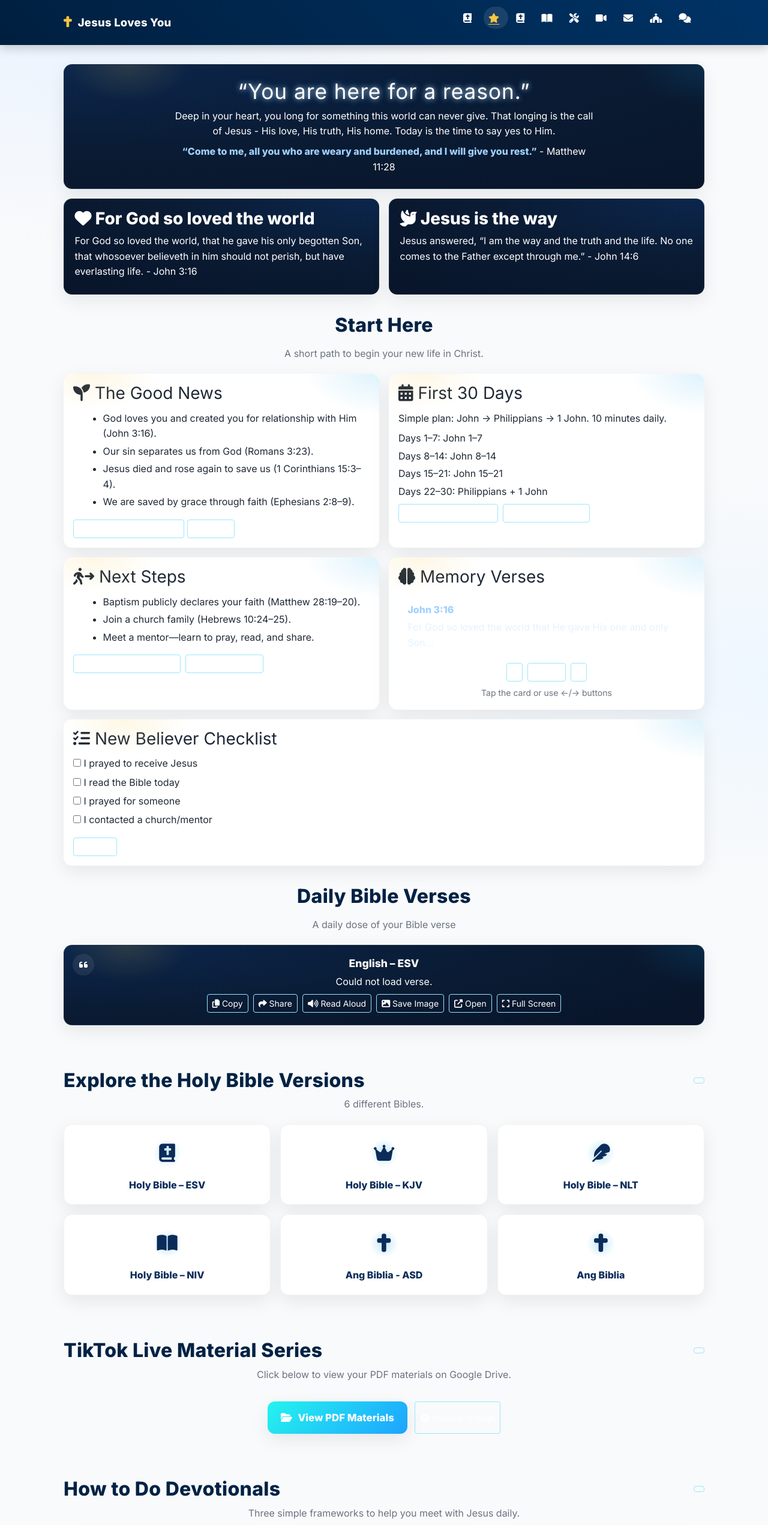
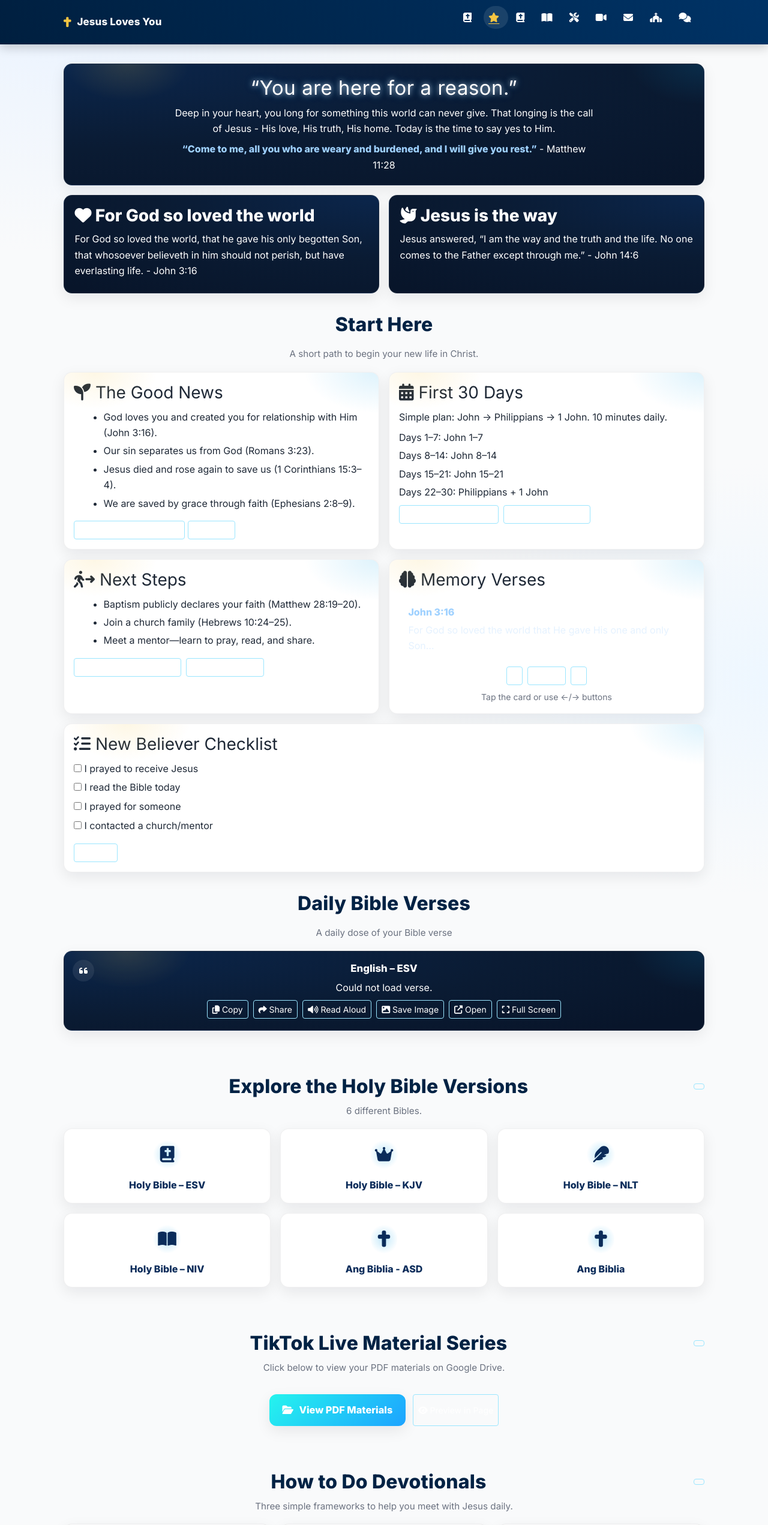
Before and after one commit to Jesuslovesyousomuch/Jesus-is-the-only-way, a plain HTML site: page index.html in a window 1280 px wide. Shown: the top 2542 px of the page at 60% size. Drawn offline with nearby package versions, Linux system fonts and the light colour scheme; no server answers.

Commit message:
Update styles.css

```diff
--- a/styles.css
+++ b/styles.css
@@ -1,8 +1,8 @@
 /* =========================
    Jesus Loves You — styles.css
-   Keeps original color scheme, adds mobile-first polish,
-   compact & high-contrast modes, bottom bar, lazy-embed styles.
-   ========================= */
+   Modern minimalist refresh: compact nav on hover, softer shadows,
+   improved spacing, dark-mode polish. All features preserved.
+========================= */
 
 /* ================== THEME VARS ================== */
 :root{
@@ -15,15 +15,21 @@
   --muted:#6b7280;
   --paper:#f9fafb;
   --card:#ffffff;
+
   --ring: rgba(14,165,233,.35);
-  --shadow: 0 10px 30px rgba(0,0,0,.08);
+  --shadow: 0 8px 24px rgba(2,6,23,.08);
   --radius: 14px;
-
   --danger:#ef4444;
 
   /* Sizes */
   --max-wrap: 1100px;
   --pad: 1rem;
+
+  /* Type */
+  --fs-0: .95rem;
+  --fs-1: 1rem;
+  --fs-2: 1.1rem;
+  --fs-3: clamp(1.4rem, 2vw + .6rem, 2rem);
 }
 
 @media (prefers-color-scheme: dark){
@@ -34,12 +40,13 @@
     --card:#0f172a;
     --brand-deep:#031a33;
     --brand-mid:#052b52;
+    --shadow: 0 10px 30px rgba(0,0,0,.25);
   }
 }
 
 html[data-theme="dark"] { color-scheme: dark; }
 
-/* High-contrast mode (togglable class on <body>) */
+/* High-contrast mode */
 body.hc{
   --ink:#ffffff;
   --muted:#e5e7eb;
@@ -50,7 +57,7 @@ body.hc{
   --brand-gold:#ffdb70;
 }
 
-/* Compact density (togglable class on <body>) */
+/* Compact density */
 body.compact{
   --pad: .75rem;
   --radius: 12px;
@@ -66,60 +73,97 @@ body{
     radial-gradient(1000px 600px at 100% 20%, #eef7ff 0%, transparent 60%),
     var(--paper);
   color:var(--ink);
-  line-height:1.6;
+  line-height:1.65;
+  font-size: var(--fs-1);
 }
 a{ text-decoration:none; color:inherit; }
-h1,h2,h3{ margin-bottom:.75rem; }
-p{ margin: .5rem 0; }
+h1,h2,h3{ margin-bottom:.6rem; line-height:1.25; }
+p{ margin: .5rem 0; font-size: var(--fs-1); }
 img{ max-width:100%; display:block; }
 [hidden]{ display:none !important; }
 
 /* Wrap */
 .container-narrow{ max-width:var(--max-wrap); margin:2rem auto; padding:0 1rem; }
+
+/* Section heading cluster */
+.section-head{
+  max-width:var(--max-wrap);
+  margin:0 auto 0.25rem auto;
+  padding:0 1rem;
+  display:flex;
+  justify-content:space-between;
+  align-items:center;
+  gap:.75rem;
+}
 .section-title{
-  text-align:center; margin-bottom:1rem;
-  font-size:clamp(1.4rem, 2vw + .6rem, 2rem); color:#002244; font-weight:800; letter-spacing:.3px;
+  text-align:center;
+  margin:0 auto 1rem auto;
+  font-size:var(--fs-3);
+  color:#002244;
+  font-weight:800;
+  letter-spacing:.2px;
 }
-@media (prefers-color-scheme: dark){ .section-title{ color:#ffffff; } }
-.section-sub{ text-align:center; color:var(--muted); margin-bottom:1.25rem; }
+@media (prefers-color-scheme: dark){
+  .section-title{ color:#ffffff; }
+}
+.section-sub{
+  text-align:center;
+  color:var(--muted);
+  margin-bottom:1.1rem;
+  font-size:var(--fs-0);
+}
+.head-toggle{ white-space:nowrap; }
 
 /* Accessibility */
-.skip-link{ position:absolute; left:-9999px; top:auto; width:1px; height:1px; overflow:hidden; }
+.skip-link{
+  position:absolute; left:-9999px; top:auto; width:1px; height:1px; overflow:hidden;
+}
 .skip-link:focus{
-  left:1rem; top:1rem; width:auto; height:auto; padding:.5rem .75rem; z-index:1100;
+  left:1rem; top:1rem; width:auto; height:auto;
+  padding:.5rem .75rem; z-index:1100;
   background:#fff; color:#000; border-radius:8px; box-shadow:var(--shadow);
 }
-:focus-visible{ outline:2px solid var(--ring); outline-offset:2px; border-radius:10px; }
+:focus-visible{
+  outline:2px solid var(--ring);
+  outline-offset:2px;
+  border-radius:10px;
+}
 
 /* ================== HEADER / NAV ================== */
 header{
   background: linear-gradient(45deg, var(--brand-deep), var(--brand-mid));
-  color:#fff; position:sticky; top:0; z-index:1000;
+  color:#fff;
+  position:sticky; top:0; z-index:1000;
   box-shadow: 0 6px 16px rgba(0,0,0,.18);
 }
 .nav-container{
   max-width:var(--max-wrap); margin:0 auto;
   display:flex; align-items:center; justify-content:space-between;
-  padding:.70rem 1rem; gap:.35rem;
+  padding:.65rem 1rem; gap:.35rem;
 }
 .logo{
   display:flex; align-items:center; gap:.6rem;
-  font-size:1.15rem; font-weight:800; letter-spacing:.3px;
+  font-size:1.05rem; font-weight:800; letter-spacing:.2px;
 }
 .logo i{ color:var(--brand-gold); }
-.menu-toggle{ display:none; border:none; background:transparent; color:#fff; font-size:1.1rem; padding:.35rem .55rem; border-radius:8px; }
+
+.menu-toggle{
+  display:none; border:none; background:transparent; color:#fff;
+  font-size:1.05rem; padding:.35rem .55rem; border-radius:8px;
+}
 .menu-toggle:hover{ background: rgba(255,255,255,.08); }
+
 nav ul{ list-style:none; display:flex; gap:1rem; }
 nav a{
-  display:flex; align-items:center; gap:.4rem; color:#fff; font-weight:600; letter-spacing:.2px;
-  padding:.35rem .55rem; border-radius:8px; transition:all .25s ease;
+  display:flex; align-items:center; gap:.4rem;
+  color:#fff; font-weight:600; letter-spacing:.2px;
+  padding:.35rem .55rem; border-radius:999px;
+  transition:all .25s ease;
 }
 nav a:hover{ color:var(--brand-gold); background: rgba(255,255,255,.06); }
 nav a[aria-current="page"]{
-  color:var(--brand-gold);
-  background: rgba(255,255,255,.10);
-  text-decoration: underline;
-  text-underline-offset: 4px;
+  color:var(--brand-gold); background: rgba(255,255,255,.10);
+  text-decoration: underline; text-underline-offset: 4px;
 }
 
 /* Desktop: compact-on-idle nav (hover/tap to expand) */
@@ -132,12 +176,17 @@ nav a[aria-current="page"]{
     transition:max-width .28s ease, opacity .22s ease, transform .22s ease, margin-left .22s ease;
   }
   #mainNav.compact ul li{ transform:translateX(-8px); transition:transform .28s ease; }
+
   #mainNav.compact:hover a .label,
   #mainNav.compact:focus-within a .label,
-  #mainNav.compact.expanded a .label{ max-width:160px; opacity:1; transform:none; margin-left:.35rem; }
+  #mainNav.compact.expanded a .label{
+    max-width:180px; opacity:1; transform:none; margin-left:.35rem;
+  }
   #mainNav.compact:hover ul li,
   #mainNav.compact:focus-within ul li,
-  #mainNav.compact.expanded ul li{ transform:none; }
+  #mainNav.compact.expanded ul li{
+    transform:none;
+  }
 }
 
 /* Mobile dropdown */
@@ -147,16 +196,16 @@ nav a[aria-current="page"]{
   nav ul{
     display:none; flex-direction:column; gap:.5rem;
     background: linear-gradient(45deg, var(--brand-deep), var(--brand-mid));
-    position:absolute; right:0; top:110%; padding:.75rem; min-width:230px;
-    border-radius:12px; box-shadow:var(--shadow);
+    position:absolute; right:0; top:110%;
+    padding:.75rem; min-width:230px; border-radius:12px; box-shadow:var(--shadow);
   }
   nav.open ul{ display:flex; }
 }
 
 /* ================== OFFLINE BANNER ================== */
 .offline {
-  position: sticky; top:0; z-index:1101;
-  display:none; text-align:center; background:#3f1d1d; color:#fff;
+  position: sticky; top:0; z-index:1101; display:none;
+  text-align:center; background:#3f1d1d; color:#fff;
   padding:.35rem .75rem; border-bottom:1px solid rgba(255,255,255,.15);
   font-weight:800;
 }
@@ -164,17 +213,25 @@ nav a[aria-current="page"]{
 
 /* ================== CARDS / EFFECTS ================== */
 .card-ui{
-  background:var(--card); border-radius:var(--radius); box-shadow:var(--shadow);
-  transition:transform .25s ease, box-shadow .25s ease, background .25s ease;
+  background:var(--card);
+  border-radius:var(--radius);
+  border:1px solid rgba(2,6,23,.06);
+  box-shadow:var(--shadow);
+  transition:transform .25s ease, box-shadow .25s ease, background .25s ease, border-color .25s ease;
   position:relative; overflow:hidden;
 }
-.card-ui:hover{ transform:translateY(-4px); box-shadow:0 16px 40px rgba(2,6,23,.15); }
+.card-ui:hover{ transform:translateY(-3px); box-shadow:0 16px 40px rgba(2,6,23,.14); }
+.card-ui:focus-within{ outline:2px solid var(--ring); outline-offset:2px; }
+
 .halo::after{
-  content:""; position:absolute; inset:-2px;
-  background: radial-gradient(150px 90px at 10% 0%, rgba(245,197,66,.14), transparent 70%),
-              radial-gradient(180px 100px at 100% 0%, rgba(14,165,233,.14), transparent 70%);
+  content:"";
+  position:absolute; inset:-2px;
+  background:
+    radial-gradient(150px 90px at 10% 0%, rgba(245,197,66,.14), transparent 70%),
+    radial-gradient(180px 100px at 100% 0%, rgba(14,165,233,.14), transparent 70%);
   pointer-events:none;
 }
+
 .gradient-card{
   background: radial-gradient(120% 140% at 0% 0%, #0b264c 0%, #0a1b33 60%, #08152a 100%) !important;
   color:#fff !important; border:1px solid rgba(255,255,255,.08);
@@ -183,13 +240,18 @@ nav a[aria-current="page"]{
 /* ================== HERO ================== */
 .hero-callout{
   background: radial-gradient(160% 140% at 0% 0%, #0b264c 0%, #0a1b33 50%, #08152a 100%);
-  color:#fff; border:1px solid rgba(255,255,255,.08); padding:1.4rem 1.2rem; text-align:center;
+  color:#fff; border:1px solid rgba(255,255,255,.08);
+  padding:1.25rem 1.1rem; text-align:center;
 }
 .hero-callout .verse-ref{ color:#9fd1ff; font-weight:800; }
 
 /* ================== SPOTLIGHT VERSES ================== */
-.spotlight-grid{ display:grid; gap:1rem; grid-template-columns:1fr; margin-top:1rem; }
-@media (min-width:768px){ .spotlight-grid{ grid-template-columns:repeat(2,1fr); } }
+.spotlight-grid{
+  display:grid; gap:1rem; grid-template-columns:1fr; margin-top:1rem;
+}
+@media (min-width:768px){
+  .spotlight-grid{ grid-template-columns:repeat(2,1fr); }
+}
 .spot-card{
   background: radial-gradient(140% 130% at 100% 0%, #0b264c 0%, #0a1b33 50%, #08152a 100%);
   color:#fff; padding:1rem 1.1rem; border:1px solid rgba(255,255,255,.08);
@@ -205,8 +267,8 @@ nav a[aria-current="page"]{
 .checklist{ list-style:none; padding-left:0; }
 .checklist li{ margin:.35rem 0; }
 .mem-card{
-  border:1px dashed rgba(255,255,255,.25); border-radius:12px; padding:.75rem .9rem;
-  background: rgba(255,255,255,.03);
+  border:1px dashed rgba(255,255,255,.25);
+  border-radius:12px; padding:.75rem .9rem; background: rgba(255,255,255,.03);
 }
 .mem-ref{ font-weight:800; color:#9fd1ff; margin-bottom:.25rem; }
 .mem-text{ color:#e5f2ff; }
@@ -215,21 +277,40 @@ nav a[aria-current="page"]{
 /* ================== DAILY VERSE ================== */
 .verse-row{ display:grid; grid-template-columns:1fr; gap:1rem; margin-bottom:2rem; }
 @media (min-width: 768px){ .verse-row{ grid-template-columns:repeat(2, 1fr); } }
-.verse-card{ padding:1.2rem; text-align:center; background: radial-gradient(120% 140% at 0% 0%, #0b264c 0%, #0a1b33 60%, #08152a 100%); color:#fff; border: 1px solid rgba(255,255,255,.08); position: relative; }
-.verse-badge{ position:absolute; left:14px; top:14px; width:36px; height:36px; border-radius:50%; display:flex; align-items:center; justify-content:center; background:rgba(255,255,255,.08); color:#fff; }
-.verse-card h3{ font-size:1.1rem; color:#fff; margin-bottom:.4rem; font-weight:800; }
+.verse-card{
+  padding:1.15rem; text-align:center;
+  background: radial-gradient(120% 140% at 0% 0%, #0b264c 0%, #0a1b33 60%, #08152a 100%);
+  color:#fff; border: 1px solid rgba(255,255,255,.08); position: relative;
+}
+.verse-badge{
+  position:absolute; left:14px; top:14px; width:36px; height:36px; border-radius:50%;
+  display:flex; align-items:center; justify-content:center;
+  background:rgba(255,255,255,.08); color:#fff;
+}
+.verse-card h3{ font-size:1.05rem; color:#fff; margin-bottom:.35rem; font-weight:800; }
 .verse-text{ font-size:1rem; color:#fff; margin-bottom:.5rem; }
 .cite-ref{ font-weight:800; color:#9fd1ff; letter-spacing:.25px; }
-.verse-actions{ text-align:center; margin-top:.5rem; display:flex; gap:.5rem; justify-content:center; flex-wrap:wrap; }
+.verse-actions{
+  text-align:center; margin-top:.5rem;
+  display:flex; gap:.5rem; justify-content:center; flex-wrap:wrap;
+}
 
 /* ================== BIBLE VERSION GRID ================== */
 .bible-grid{ display:grid; gap:1rem; margin-bottom:2rem; grid-template-columns:1fr; }
 @media (min-width:576px){ .bible-grid{ grid-template-columns:repeat(2, 1fr); } }
 @media (min-width:768px){ .bible-grid{ grid-template-columns:repeat(3, 1fr); } }
-.bible-card{ padding:1.2rem; text-align:center; color:#0b2c5a; border:1px solid rgba(2,6,23,.05); }
-.bible-card i{ font-size:1.9rem; margin-bottom:.6rem; background: radial-gradient(40px 40px at 50% 50%, rgba(14,165,233,.25), transparent 60%); padding:.8rem; border-radius:50%; }
-.bible-card span{ display:block; font-size:1rem; font-weight:800; margin-top:.2rem; }
-.bible-card:hover{ background:#eef6ff; }
+.bible-card{
+  padding:1.05rem; text-align:center; color:#0b2c5a;
+  border:1px solid rgba(2,6,23,.06);
+  background: var(--card);
+}
+.bible-card i{
+  font-size:1.7rem; margin-bottom:.55rem;
+  background: radial-gradient(40px 40px at 50% 50%, rgba(14,165,233,.25), transparent 60%);
+  padding:.75rem; border-radius:50%;
+}
+.bible-card span{ display:block; font-size:1rem; font-weight:800; margin-top:.15rem; }
+.bible-card:hover{ background:#eef6ff; border-color:rgba(2,6,23,.12); }
 @media (prefers-color-scheme: dark){
   .bible-card{ color:#dbeafe; border-color:rgba(255,255,255,.06); }
   .bible-card:hover{ background:#122742; }
@@ -238,20 +319,27 @@ nav a[aria-current="page"]{
 /* ================== DEVOTIONAL METHODS ================== */
 .devotion-grid{ display:grid; gap:1rem; grid-template-columns:1fr; }
 @media (min-width: 992px){ .devotion-grid{ grid-template-columns: repeat(3, 1fr); } }
-.devotion-card{ background:var(--card); border:1px solid rgba(2,6,23,.08); padding:1.2rem; border-radius:var(--radius); box-shadow:var(--shadow); }
-@media (prefers-color-scheme: dark){ .devotion-card{ background:#0f172a; border-color:rgba(255,255,255,.06); } }
-.devotion-card h3{ display:flex; align-items:center; gap:.5rem; margin-bottom:.5rem; }
-.devotion-card ul{ margin-left:1rem; margin-bottom:.5rem; }
+.devotion-card{
+  background:var(--card);
+  border:1px solid rgba(2,6,23,.08);
+  padding:1.1rem; border-radius:var(--radius); box-shadow:var(--shadow);
+}
+@media (prefers-color-scheme: dark){
+  .devotion-card{ background:#0f172a; border-color:rgba(255,255,255,.06); }
+}
+.devotion-card h3{ display:flex; align-items:center; gap:.5rem; margin-bottom:.4rem; }
+.devotion-card ul{ margin-left:1rem; margin-bottom:.4rem; }
 .devotion-card .example{ font-style:italic; color:var(--muted); }
-.devotion-links{ display:flex; gap:.5rem; flex-wrap:wrap; margin-top:.5rem; justify-content:center; }
+.devotion-links{ display:flex; gap:.5rem; flex-wrap:wrap; margin-top:.4rem; justify-content:center; }
 
 /* ================== MATERIALS/TIKTOK ================== */
 .tiktok-live{ display:flex; justify-content:center; margin:2rem 0 0 0; }
 .tiktok-live a, .btn-drive{
   display:inline-flex; align-items:center; gap:.6rem;
-  background: linear-gradient(135deg, #25F4EE, #1da3ff); color:#fff; padding:.85rem 1.4rem;
-  border-radius:12px; font-size:1.05rem; font-weight:800; box-shadow:var(--shadow);
-  transition: transform .2s ease, filter .2s ease; text-align:center;
+  background: linear-gradient(135deg, #25F4EE, #1da3ff);
+  color:#fff; padding:.8rem 1.35rem; border-radius:12px; font-size:1.02rem; font-weight:800;
+  box-shadow:var(--shadow); transition: transform .2s ease, filter .2s ease;
+  text-align:center;
 }
 .tiktok-live a:hover, .btn-drive:hover{ transform:translateY(-3px); filter:saturate(1.05); }
 
@@ -259,65 +347,82 @@ nav a[aria-current="page"]{
 .two-up{ margin-top:1rem; }
 .two-up-grid{ display:grid; gap:1rem; grid-template-columns: 1fr; }
 @media (min-width: 992px){ .two-up-grid{ grid-template-columns: 1fr 1fr; } }
-.two-up .card-box{ padding:1.25rem 1.5rem; text-align:center; border:1px solid rgba(255,255,255,.08); }
+.two-up .card-box{
+  padding:1.2rem 1.4rem; text-align:center; border:1px solid rgba(255,255,255,.08);
+}
 .two-up .card-box p{ margin-left:auto; margin-right:auto; max-width:820px; }
 
 /* ================== TOOLS ================== */
 .tools-grid{ display:grid; gap:1rem; grid-template-columns:1fr; }
 @media (min-width: 992px){ .tools-grid{ grid-template-columns: repeat(3, 1fr); } }
-.tool-card{ padding:1rem 1.2rem; }
-.timer-display{ font: 800 2rem/1.1 'Inter',sans-serif; letter-spacing:1px; }
+.tool-card{ padding:1rem 1.1rem; }
+.timer-display{ font: 800 1.9rem/1.1 'Inter',sans-serif; letter-spacing:.5px; }
 .timer-controls{ display:flex; gap:.5rem; justify-content:center; flex-wrap:wrap; margin-top:.5rem; }
 .timer-pills{ display:flex; gap:.4rem; flex-wrap:wrap; justify-content:center; }
-.timer-pills button{ border:1px solid rgba(255,255,255,.25); background:transparent; color:#fff; padding:.25rem .5rem; border-radius:999px; font-weight:700; }
+.timer-pills button{
+  border:1px solid rgba(255,255,255,.25);
+  background:transparent; color:#fff; padding:.25rem .5rem; border-radius:999px; font-weight:700;
+}
 .timer-pills button.active{ background:#22d3ee; color:#000; border-color:#22d3ee; }
-
 .streak-stats{ display:flex; gap:1rem; justify-content:center; font-weight:800; }
-.streak-stats .num{ font-size:1.6rem; }
+.streak-stats .num{ font-size:1.5rem; }
 
 /* Journal */
-.journal-wrap textarea{ width:100%; min-height:120px; border-radius:12px; padding:.75rem; border:1px solid rgba(255,255,255,.2); background:transparent; color:#fff; }
+.journal-wrap textarea{
+  width:100%; min-height:120px; border-radius:12px; padding:.75rem;
+  border:1px solid rgba(255,255,255,.2); background:transparent; color:#fff;
+}
 .journal-actions{ display:flex; gap:.5rem; flex-wrap:wrap; justify-content:center; margin-top:.5rem; }
 .journal-list{ max-height:260px; overflow:auto; }
 
 /* Search box */
 .search-box{ display:flex; gap:.5rem; justify-content:center; margin:.5rem 0 0 0; }
 .search-box input{ padding:.55rem .75rem; border-radius:10px; border:1px solid rgba(2,6,23,.12); min-width: 240px; }
-.search-box button{ padding:.55rem .9rem; border-radius:10px; border:1px solid rgba(2,6,23,.12); background:#0ea5e9; color:#001; font-weight:800; }
+.search-box button{
+  padding:.55rem .9rem; border-radius:10px; border:1px solid rgba(2,6,23,.12);
+  background:#0ea5e9; color:#001; font-weight:800;
+}
 /* compact for Tools lookup */
 .search-box.compact input{min-width:0;width:100%;max-width:220px;padding:.45rem .6rem;}
 .search-box.compact button{padding:.45rem .6rem;}
 
 /* ================== MODALS & UTIL ================== */
-.modal-dark{
-  background:#0f172a; color:#fff; border:1px solid rgba(255,255,255,.08);
-}
+.modal-dark{ background:#0f172a; color:#fff; border:1px solid rgba(255,255,255,.08); }
 .modal-dark .modal-header{ border-bottom:1px solid rgba(255,255,255,.12); }
 .modal-dark .modal-body{ color:#e5e7eb; }
 .vm-ref{ color:#9fd1ff; font-weight:800; margin-bottom:.5rem; }
-.vm-text{ font-size:1.15rem; line-height:1.6; margin:0; }
+.vm-text{ font-size:1.12rem; line-height:1.6; margin:0; }
 .lookup-ref{ color:#9fd1ff; font-weight:800; }
-.lookup-content{ white-space:pre-wrap; font-size:1.08rem; line-height:1.65; }
+.lookup-content{ white-space:pre-wrap; font-size:1.06rem; line-height:1.65; }
 
 /* QR modal sizing */
 #qrcode { display:flex; justify-content:center; padding:1rem; }
 
 /* ================== FOOTER & MISC ================== */
-#follow-latest{ text-align:center; margin:0 0 .75rem 0; font-size:1.05rem; font-weight:800; color:#0b2c5a; }
+#follow-latest{
+  text-align:center; margin:0 0 .75rem 0;
+  font-size:1.03rem; font-weight:800; color:#0b2c5a;
+}
 @media (prefers-color-scheme: dark){ #follow-latest{ color:#dbeafe; } }
-footer{ background:#0b1220; color:#e5e7eb; text-align:center; padding:1rem; font-size:.95rem; margin-top:2rem; border-top:1px solid rgba(255,255,255,.06); }
+
+footer{
+  background:#0b1220; color:#e5e7eb; text-align:center; padding:1rem;
+  font-size:.95rem; margin-top:2rem; border-top:1px solid rgba(255,255,255,.06);
+}
 
 .section-divider{ max-width:var(--max-wrap); margin:2.25rem auto; padding:0 1rem; }
 .section-divider hr{ border:0; height:1px; background:linear-gradient(90deg, transparent, rgba(255,255,255,.25), transparent); }
 
 /* Back to top */
 .back-to-top{
-  position:fixed; right:1rem; bottom:4.5rem; z-index:999; border:0; border-radius:50%; width:44px; height:44px;
-  display:none; align-items:center; justify-content:center;
-  background: linear-gradient(45deg, var(--brand-accent), #9ae6ff); color:#000; box-shadow:var(--shadow); cursor:pointer;
+  position:fixed; right:1rem; bottom:4.5rem; z-index:999;
+  border:0; border-radius:50%; width:44px; height:44px; display:none;
+  align-items:center; justify-content:center;
+  background: linear-gradient(45deg, var(--brand-accent), #9ae6ff);
+  color:#000; box-shadow:var(--shadow); cursor:pointer;
 }
 .back-to-top.show{ display:flex; }
-.back-to-top i{ font-size:1.1rem; }
+.back-to-top i{ font-size:1.05rem; }
 
 /* Buttons */
 .btn-outline-primary{ color:#ffffff; border-color:#9ae6ff; }
@@ -326,7 +431,13 @@ footer{ background:#0b1220; color:#e5e7eb; text-align:center; padding:1rem; font
 .btn-danger:hover{ background:#ef4444 !important; color:#000 !important; }
 
 /* Headline style used in hero quote */
-h5 { font-family: 'Inter', system-ui, -apple-system, Segoe UI, Roboto, Arial, sans-serif; font-size: 2.2rem; color: #ffffff; text-align: center; text-shadow: 0px 0px 8px rgba(255, 255, 255, 0.7), 0px 0px 15px rgba(0, 153, 255, 0.4); letter-spacing: 1px; }
+h5 {
+  font-family: 'Inter', system-ui, -apple-system, Segoe UI, Roboto, Arial, sans-serif;
+  font-size: 2.05rem;
+  color: #ffffff; text-align: center;
+  text-shadow: 0 0 8px rgba(255,255,255,.7), 0 0 15px rgba(0,153,255,.4);
+  letter-spacing: .6px;
+}
 
 /* ================== BOTTOM BAR (MOBILE) ================== */
 .bottom-bar{
@@ -340,25 +451,20 @@ h5 { font-family: 'Inter', system-ui, -apple-system, Segoe UI, Roboto, Arial, sa
   display:flex; flex-direction:column; align-items:center; justify-content:center;
   color:#e5e7eb; gap:.2rem; padding:.25rem .5rem; border-radius:10px; font-size:.8rem;
 }
-.bottom-item i{ font-size:1.1rem; }
+.bottom-item i{ font-size:1.05rem; }
 .bottom-item:active{ background: rgba(255,255,255,.08); }
-@media (min-width: 768px){
-  .bottom-bar{ display:none; }
-}
+@media (min-width: 768px){ .bottom-bar{ display:none; } }
+
 /* prevent overlap with bottom bar */
-@media (max-width: 767px){
-  body{ padding-bottom: 64px; }
-}
+@media (max-width: 767px){ body{ padding-bottom: 64px; } }
 
 /* ================== COLLAPSIBLE SECTIONS ================== */
 /* JS toggles [hidden] on targets; button just needs style. */
-button[data-collapse] .fa-minus,
-button[data-collapse].collapsed .fa-minus{ display:none; }
+button[data-collapse] .fa-minus, button[data-collapse].collapsed .fa-minus{ display:none; }
 button[data-collapse].collapsed .fa-plus{ display:inline-block; }
 button[data-collapse] .fa-plus{ display:none; }
 
 /* ================== LANGUAGE HELPERS ================== */
-/* For future bilingual UI: .lang-tl or .lang-en toggle on body if needed */
 body.lang-tl .only-en{ display:none !important; }
 body.lang-en .only-tl{ display:none !important; }
 
@@ -369,8 +475,7 @@ body.lang-en .only-tl{ display:none !important; }
 
 /* ================== READABILITY LIMITS ================== */
 p, li, .lookup-content, .vm-text{
-  max-width: 70ch;
-  margin-left:auto; margin-right:auto;
+  max-width: 70ch; margin-left:auto; margin-right:auto;
 }
 
 /* ================== UTIL CLASSES ================== */
```
